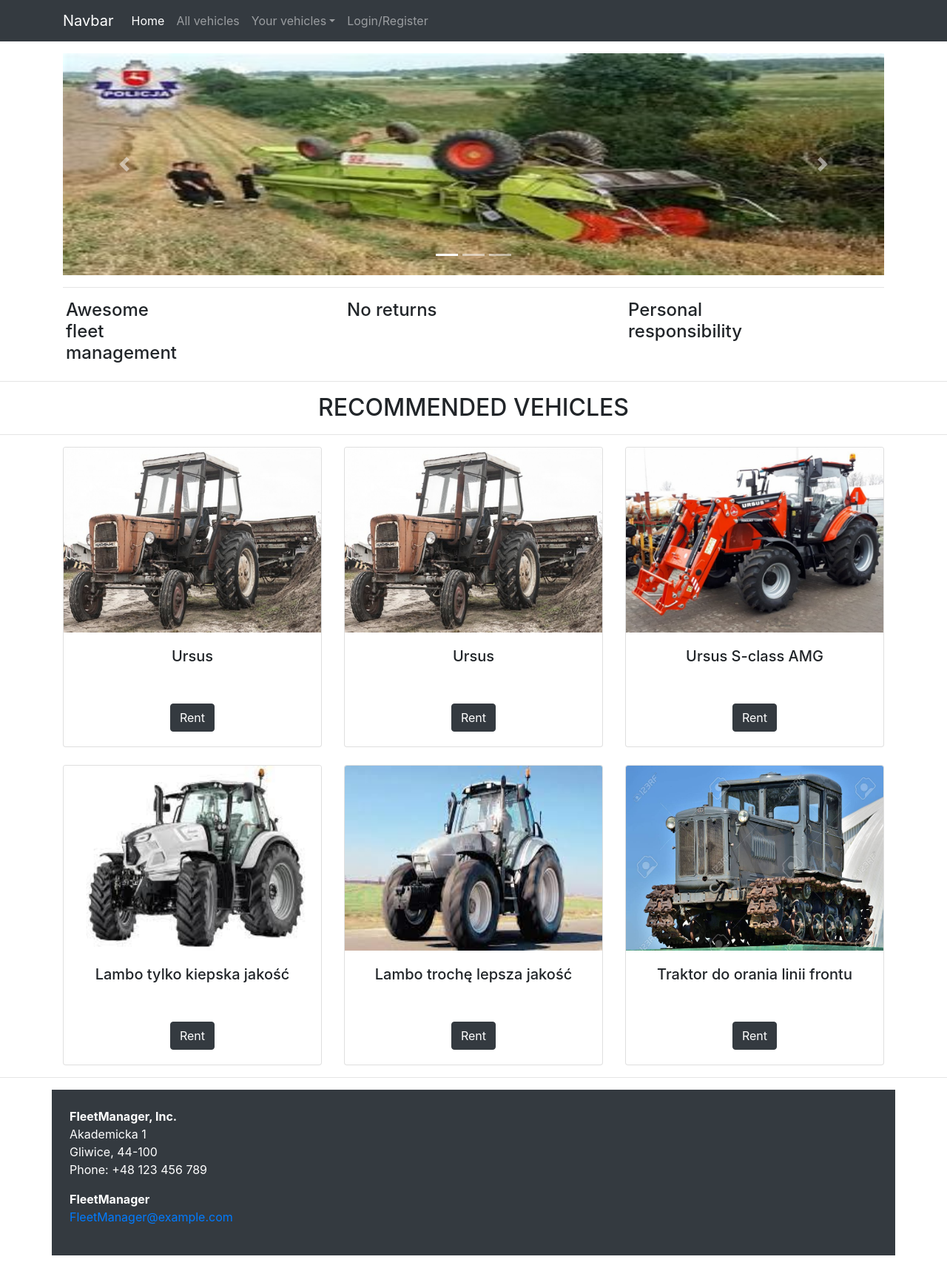
After one commit to ssziolkowski/2021_BD2_S17_ZIOLKOWSKI, a Django app: template FleetManager/manager/templates/manager/temp.html in a window 1280 px wide. The commit adds this page. Shown: the whole page at 74% size. Run offline with Django 3.2, Linux system fonts and the light colour scheme; the template is opened without the code that fills it, so the values that code supplies are empty; some libraries are stand-ins or nearby versions.

Commit message:
first connection

```diff
--- /dev/null
+++ b/FleetManager/manager/templates/manager/temp.html
@@ -0,0 +1,235 @@
+{% load static %}
+<!DOCTYPE html>
+<html lang="en">
+
+<head>
+    <meta charset="utf-8">
+    <meta http-equiv="X-UA-Compatible" content="IE=edge">
+    <meta name="viewport" content="width=device-width, initial-scale=1">
+    <title>FleetManager</title>
+    <!-- Bootstrap -->
+    <link href="{% static 'manager/css/bootstrap-4.4.1.css' %}" rel="stylesheet">
+</head>
+
+<body>
+    <!--
+  {% for vehicle in vehicles %}
+  <h1>1: {{ vehicle.a1 }}</h1>
+  <p>2: {{vehicle.a2}}</p>
+  {% endfor %}
+-->
+    <nav class="navbar navbar-expand-lg navbar-dark bg-dark">
+        <div class="container">
+            <a class="navbar-brand" href="#">Navbar</a>
+            <button class="navbar-toggler" type="button" data-toggle="collapse" data-target="#navbarSupportedContent"
+                aria-controls="navbarSupportedContent" aria-expanded="false" aria-label="Toggle navigation">
+                <span class="navbar-toggler-icon"></span>
+            </button>
+            <div class="collapse navbar-collapse" id="navbarSupportedContent">
+                <ul class="navbar-nav mr-auto">
+                    <li class="nav-item active">
+                        <a class="nav-link" href="{% url 'fleetManager' %}">Home <span
+                                class="sr-only">(current)</span></a>
+                    </li>
+                    <li class="nav-item">
+                        <a class="nav-link" href="{% url 'allVehicles' %}">All vehicles</a>
+                    </li>
+                    <li class="nav-item dropdown">
+                        <a class="nav-link dropdown-toggle" href="#" id="navbarDropdown" role="button"
+                            data-toggle="dropdown" aria-haspopup="true" aria-expanded="false">Your vehicles</a>
+                        <div class="dropdown-menu" aria-labelledby="navbarDropdown">
+                            <a class="dropdown-item" href="#">Action</a>
+                            <a class="dropdown-item" href="#">Another action</a>
+                            <div class="dropdown-divider"></div>
+                            <a class="dropdown-item" href="#">Something else here</a>
+                        </div>
+                    </li>
+                    <li class="nav-item">
+                        <a class="nav-link" href="{% url 'login' %}">Login/Register</a>
+                    </li>
+                </ul>
+            </div>
+        </div>
+    </nav>
+    <div class="container mt-3">
+        <div class="row">
+            <div class="col-12">
+                <div id="carouselExampleControls" class="carousel slide" data-ride="carousel">
+                    <ol class="carousel-indicators">
+                        <li data-target="#carouselExampleControls" data-slide-to="0" class="active"></li>
+                        <li data-target="#carouselExampleControls" data-slide-to="1"></li>
+                        <li data-target="#carouselExampleControls" data-slide-to="2"></li>
+                    </ol>
+                    <div class="carousel-inner">
+                        <div class="carousel-item active">
+                            <img src="{% static 'manager/images/179199571_461086371623419_5205024641427824155_n.jpg' %}"
+                                alt="First slide" width="500" height="300" class="d-block w-100">
+                            <div class="carousel-caption d-none d-md-block">
+                            </div>
+                        </div>
+                        <div class="carousel-item">
+                            <img src="{% static 'manager/images/technics.jpg' %}" alt="Second slide" width="500"
+                                height="300" class="d-block w-100" />
+                            <div class="carousel-caption d-none d-md-block">
+                            </div>
+                        </div>
+                        <div class="carousel-item">
+                            <img src="{% static 'manager/images/t34.jpg' %}" alt="Third slide" width="500" height="300"
+                                class="d-block w-100" />
+                            <div class="carousel-caption d-none d-md-block">
+                            </div>
+                        </div>
+                    </div>
+                    <a class="carousel-control-prev" href="#carouselExampleControls" role="button" data-slide="prev">
+                        <span class="carousel-control-prev-icon" aria-hidden="true"></span>
+                        <span class="sr-only">Previous</span>
+                    </a>
+                    <a class="carousel-control-next" href="#carouselExampleControls" role="button" data-slide="next">
+                        <span class="carousel-control-next-icon" aria-hidden="true"></span>
+                        <span class="sr-only">Next</span>
+                    </a>
+                </div>
+            </div>
+        </div>
+        <hr>
+    </div>
+    <div class="container">
+        <div class="row">
+            <div class="col-4">
+                <div class="row">
+                    <div class="col-lg-6 col-10 ml-1">
+                        <h4>Awesome fleet management</h4>
+                    </div>
+                </div>
+            </div>
+            <div class="col-4">
+                <div class="row">
+                    <div class="col-lg-6 col-10 ml-1">
+                        <h4>No returns</h4>
+                    </div>
+                </div>
+            </div>
+            <div class="col-4">
+                <div class="row">
+                    <div class="col-lg-6 col-10 ml-1">
+                        <h4>Personal responsibility</h4>
+                    </div>
+                </div>
+            </div>
+        </div>
+    </div>
+    <hr>
+    <h2 class="text-center">RECOMMENDED VEHICLES</h2>
+    <hr>
+    <div class="container">
+        <div class="row text-center">
+            <div class="col-md-4 pb-1 pb-md-0">
+                <div class="card">
+                    <img class="card-img-top"
+                        src="{% static 'manager/images/f64b0864e862d3c122851be4770d6e9a_XL.jpg' %}"
+                        alt="Card image cap">
+                    <div class="card-body">
+                        <h5 class="card-title">Ursus</h5>
+                        <p class="card-text">&nbsp;</p>
+                        <a href="{% url 'selectedVehicle' %}" class="btn btn-primary">Rent</a>
+                    </div>
+                </div>
+            </div>
+            <div class="col-md-4 pb-1 pb-md-0">
+                <div class="card">
+                    <img class="card-img-top"
+                        src="{% static 'manager/images/f64b0864e862d3c122851be4770d6e9a_XL.jpg' %}"
+                        alt="Card image cap">
+                    <div class="card-body">
+                        <h5 class="card-title">Ursus</h5>
+                        <p class="card-text">&nbsp;</p>
+                        <a href="{% url 'selectedVehicle' %}" class="btn btn-primary">Rent</a>
+                    </div>
+                </div>
+            </div>
+            <div class="col-md-4 pb-1 pb-md-0">
+                <div class="card">
+                    <img class="card-img-top"
+                        src="{% static 'manager/images/1d96f93186b635279bd7d3054bcfa104_800x600.jpg' %}"
+                        alt="Card image cap">
+                    <div class="card-body">
+                        <h5 class="card-title">Ursus S-class AMG</h5>
+                        <p class="card-text">&nbsp;</p>
+                        <a href="{% url 'selectedVehicle' %}" class="btn btn-primary">Rent</a>
+                    </div>
+                </div>
+            </div>
+        </div>
+        <div class="row text-center mt-4">
+            <div class="col-md-4 pb-1 pb-md-0">
+                <div class="card">
+                    <img class="card-img-top" src="{% static 'manager/images/pobrane.jpg' %}" alt="Card image cap">
+                    <div class="card-body">
+                        <h5 class="card-title">Lambo tylko kiepska jakość</h5>
+                        <p class="card-text">&nbsp;</p>
+                        <a href="{% url 'selectedVehicle' %}" class="btn btn-primary">Rent</a>
+                    </div>
+                </div>
+            </div>
+            <div class="col-md-4 pb-1 pb-md-0">
+                <div class="card">
+                    <img class="card-img-top" src="{% static 'manager/images/pobrane (1).jpg' %}" alt="Card image cap">
+                    <div class="card-body">
+                        <h5 class="card-title">Lambo trochę lepsza jakość</h5>
+                        <p class="card-text">&nbsp;</p>
+                        <a href="{% url 'selectedVehicle' %}" class="btn btn-primary">Rent</a>
+                    </div>
+                </div>
+            </div>
+            <div class="col-md-4 pb-1 pb-md-0">
+                <div class="card">
+                    <img class="card-img-top"
+                        src="{% static 'manager/images/61169147-dedilovo-russia-aug-6-2016-old-soviet-tractor-t-74-one-of-the-most-mass-soviet-tractors-produced-in-.jpg' %}"
+                        alt="Card image cap">
+                    <div class="card-body">
+                        <h5 class="card-title">Traktor do orania linii frontu</h5>
+                        <p class="card-text">&nbsp;</p>
+                        <a href="{% url 'selectedVehicle' %}" class="btn btn-primary">Rent</a>
+                    </div>
+                </div>
+            </div>
+        </div>
+    </div>
+    <div class="container">
+        <div class="row"></div>
+    </div>
+    <hr>
+    <div class="container text-white bg-dark p-4">
+        <div class="row">
+            <div class="col-md-4 col-lg-5 col-6">
+                <address>
+                    <strong>FleetManager, Inc.</strong><br>
+                    Akademicka 1<br>
+                    Gliwice, 44-100<br>
+                    Phone: +48 123 456 789<br>
+                </address>
+                <address>
+                    <strong>FleetManager</strong>
+                    <br>
+                    <a href="mailto:#">FleetManager@example.com</a>
+                </address>
+            </div>
+        </div>
+    </div>
+    <footer class="text-center">
+        <div class="container">
+            <div class="row">
+                <div class="col-12">
+                    <p>&nbsp;</p>
+                </div>
+            </div>
+        </div>
+    </footer>
+    <!-- jQuery (necessary for Bootstrap's JavaScript plugins) -->
+    <script src="{% static 'manager/js/jquery-3.4.1.min.js' %}"></script>
+    <!-- Include all compiled plugins (below), or include individual files as needed -->
+    <script src="{% static 'manager/js/popper.min.js' %}"></script>
+    <script src="{% static 'manager/js/bootstrap-4.4.1.js' %}"></script>
+</body>
+
+</html>
```
Also changed, not shown: FleetManager/manager/templates/manager/fleetManager.html (+7 -60 lines), FleetManager/manager/views.py (+48 -4 lines).
